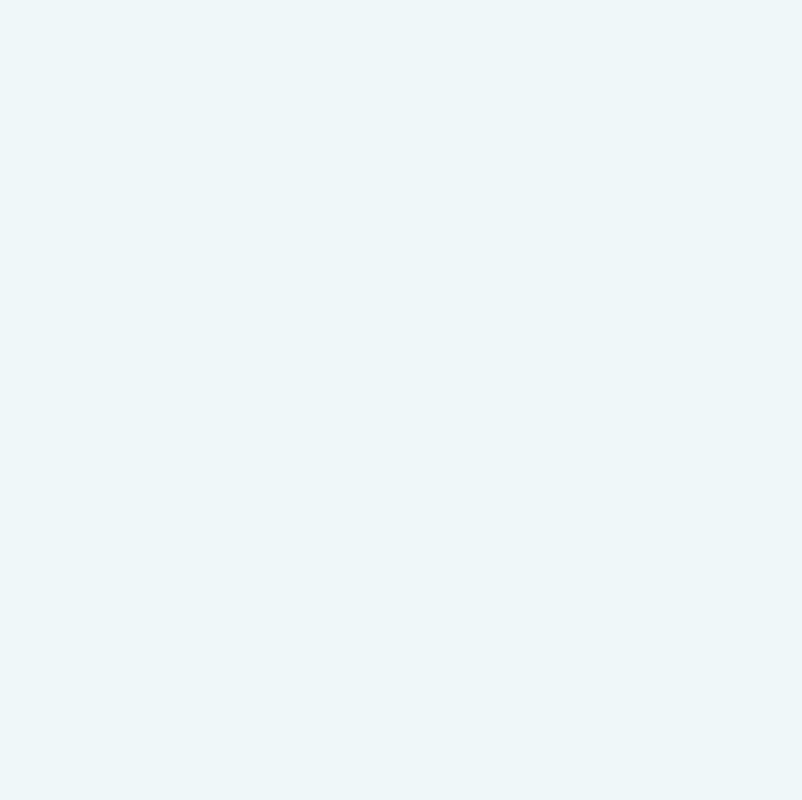
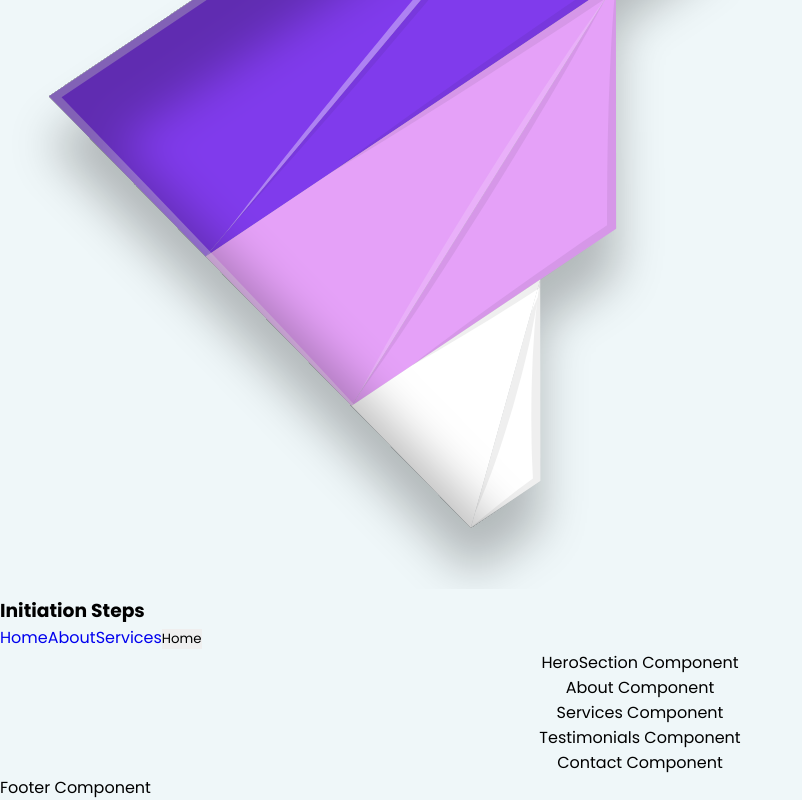
Before and after one commit to cathyAkoth/InitiationSteps, a React (Create React App) app: page / in a window 1280 px wide. Shown: the part 377-1177 px from the top of the page, without its empty margins (0-802 px from the left). Before the commit the page ends 800 px from the top, so only its background shows below. Built offline with nearby package versions, Linux system fonts and the light colour scheme.

Commit message:
Added header

```diff
--- a/src/components/Header/index.js
+++ b/src/components/Header/index.js
@@ -1,7 +1,23 @@
-// This is Header component /Navigation Component
+import logo from "../../assets/logo.svg";
 
 const Header = () => {
-  return <div>Header Component</div>;
+  return( <header>
+
+  <div>
+    <img src={logo} alt="initiation-steps" />
+    <h3>Initiation Steps</h3>
+  </div>
+  <nav>
+    <a href="#home">Home</a>
+    <a href="#about">About</a>
+    <a href="#services">Services</a>
+    <a href="#contact">
+      <button>Home</button>
+      </a>
+  </nav>
+
+  </header>
+  );
 };
 
 export default Header;
--- a/src/globalStyles.js
+++ b/src/globalStyles.js
@@ -61,4 +61,8 @@ html{
         width:100%;
         height:auto;
     }
+    img,png{
+        width:60%;
+        height:auto;
+    }
 `;
```
Also changed, not shown: src/assets/logos.png (added).
